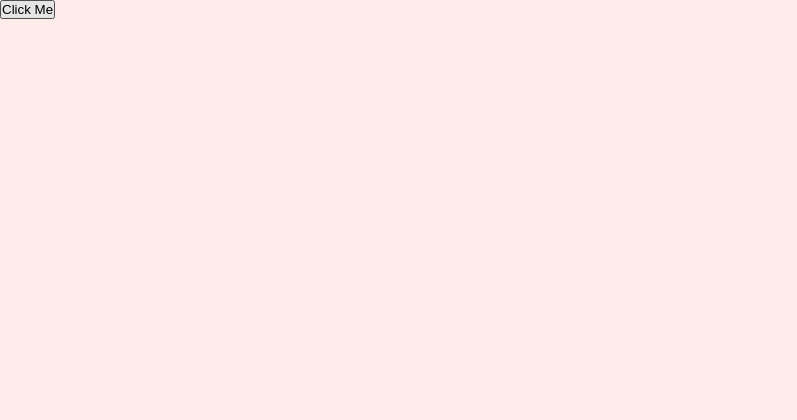
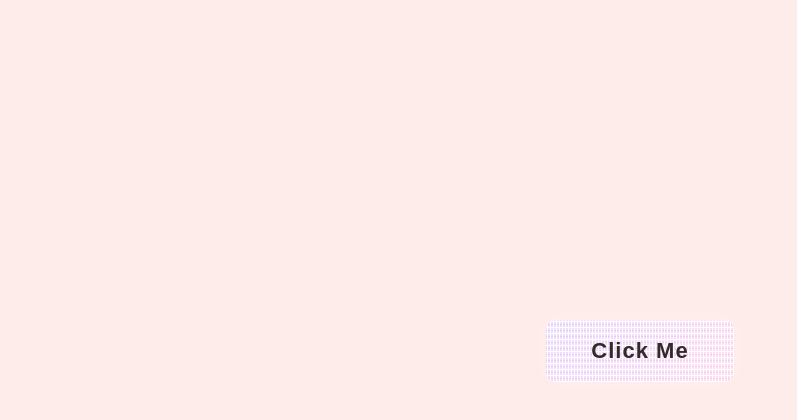
Before and after one commit to harshbajoria05/Birthday-Card, a plain HTML site: page index.html in a window 1280 px wide. Shown: the whole page, without its empty margins (0-797 px from the left). Drawn offline with nearby package versions, Linux system fonts and the light colour scheme; a web font is replaced by a local one.

Commit message:
Update style.css

```diff
--- a/style.css
+++ b/style.css
@@ -1049,3 +1049,41 @@ Retrieved 2025-11-15, License - CC BY-SA 4.0
 .card2-content::-webkit-scrollbar-thumb {
     background-color: #000000;
 }
+
+#start-container {
+    text-align: center;
+}
+
+#startBtn {
+    margin-top: 40vh;
+    padding: 18px 45px;
+    font-size: 22px;
+    color: #332a2a;
+    cursor: pointer;
+    border: none;
+    border-radius: 10px;
+    font-weight: 600;
+    letter-spacing: 1px;
+    background-image:
+      linear-gradient(0deg,
+        transparent 24%, rgb(71, 47, 47) 25%, rgba(255,255,255,1) 26%, transparent 27%,
+        transparent 74%, rgba(255,255,255,1) 75%, rgba(255,255,255,1) 76%, transparent 77%, transparent),
+      linear-gradient(90deg,
+        transparent 24%, rgba(255,255,255,1) 25%, rgba(255,255,255,1) 26%, transparent 27%,
+        transparent 74%, rgba(255,255,255,1) 75%, rgba(255,255,255,1) 76%, transparent 77%, transparent),
+      linear-gradient(135deg, #6a00ff, #ff0090);
+
+    background-size: 6px 6px, 6px 6px, cover;
+    background-blend-mode: overlay;
+    transition: transform 0.25s ease, box-shadow 0.25s ease;
+    box-shadow: 0 0 18px rgba(255,255,255,0.2);
+}
+
+#startBtn:hover {
+    transform: scale(1.08);
+    box-shadow: 0 0 25px rgba(255,255,255,0.35);
+}
+
+#startBtn:active {
+    transform: scale(0.97);
+}
```
